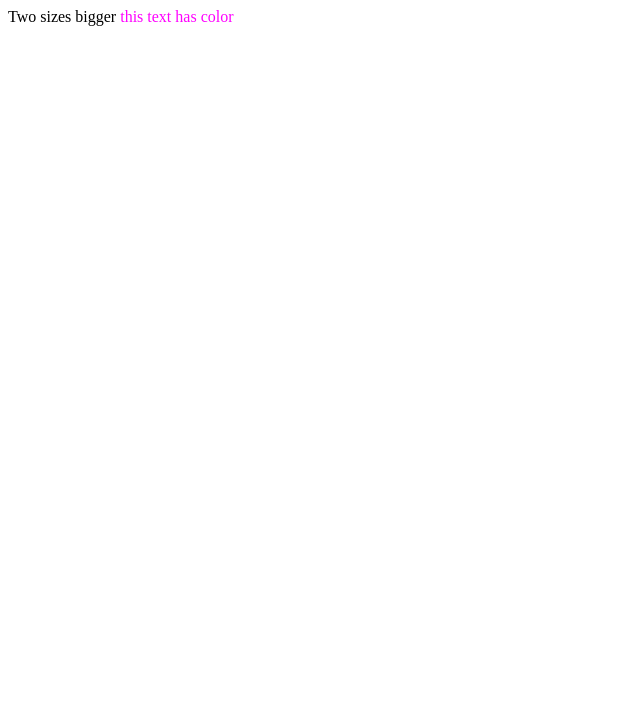
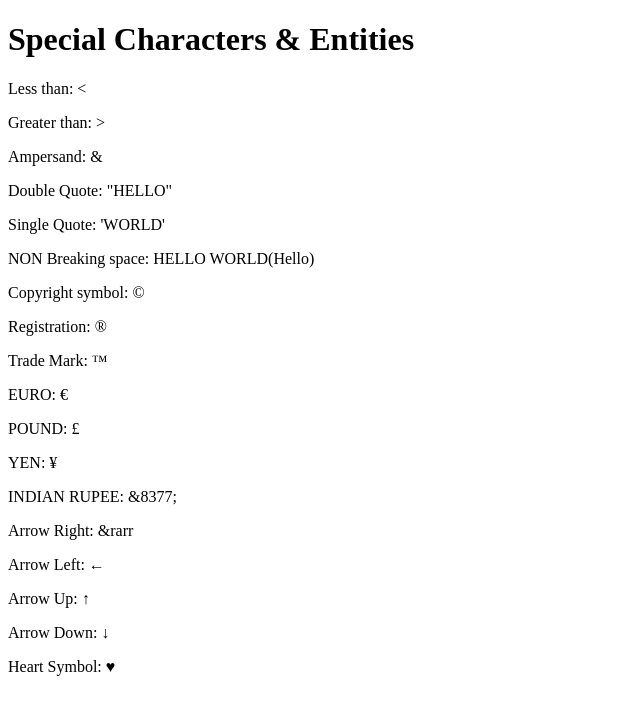
Before and after one commit to Anivaran2006/HTML-AIML1, a plain HTML site: page index.html in a window 1280 px wide. Shown: the whole page, without its empty margins (0-640 px from the left). Drawn offline with Linux system fonts and the light colour scheme.

Commit message:
learned entities today

```diff
--- a/index.html
+++ b/index.html
@@ -26,8 +26,50 @@
      <i>FLIPKART</i>
      <img src="./photo.jpg" alt="git" height="500"> -->
           <!-- TEXT FORMATTING ELEMENTS -->
-           <FONT SIZE="=2">Two sizes bigger</FONT>
+           <!-- <FONT SIZE="=2">Two sizes bigger</FONT>
            <FONT COLOR="#FFGGFF">this text has color</FONT>
+           <u>anivaran dubey</u>
+           <pre>hello
+            world
+            AiML
+           </pre> -->
+   <!-- <em>HELLO WORLD</em>
+   <strong>HELLO</strong>
+   <strike>HELLO</strike>
+   <ins>WORLD</ins>    inserts the new word
+   <!- big tag is a non semantic -->
+    <!-- <p>H <sub>2</sub>0</p>
+    <p>x <sup>2</sup></p>
+    <!- Mark helps to highlight the words -->
+    <!-- <MARk>HELLO</MARk>  -->
+ <!-- <p><h1>TEXT FORMATTING EXAMPLE</h1></p>
+ <br>
+  <p><h2>BOLD TEXT (using &lt;b&gt)</h2></p>
+  <p><h3>ITALIC TEXT (USING &lt;i&gt)</h3></p>
+  <strike>HELLO WORLD</strike>
+  <ins>HELLO WORLD</ins>
+  <p>H <sub>2</sub>0</p>
+  <p>X <sup>5</sup></p> -->
+  <p><h1>Special Characters & Entities</h1></p>
+  <p>Less than: &lt;</p>
+  <p>Greater than: &gt;</p>
+  <p>Ampersand: &amp</p>
+  <p>Double Quote: &quot;HELLO&quot;</p>
+  <p>Single Quote: &apos;WORLD&apos;</p>
+  <p>NON Breaking space: HELLO WORLD(Hello)</p>
+  <p>Copyright symbol: &copy;</p>
+  <p>Registration: &reg; </p>
+  <p>Trade Mark: &trade;</p>
+  <p>EURO: &euro;</p>
+  <p>POUND: &pound;</p>
+  <p>YEN: &yen;</p>
+  <p>INDIAN RUPEE: &8377;</p>
+  <p>Arrow Right: &rarr</p>
+  <p>Arrow Left: &larr;</p>
+  <p>Arrow Up: &uarr;</p>
+  <p>Arrow Down: &darr;</p>
+  <p>Heart Symbol: &hearts;</p>
+
 
 </body>
 </html>
```
